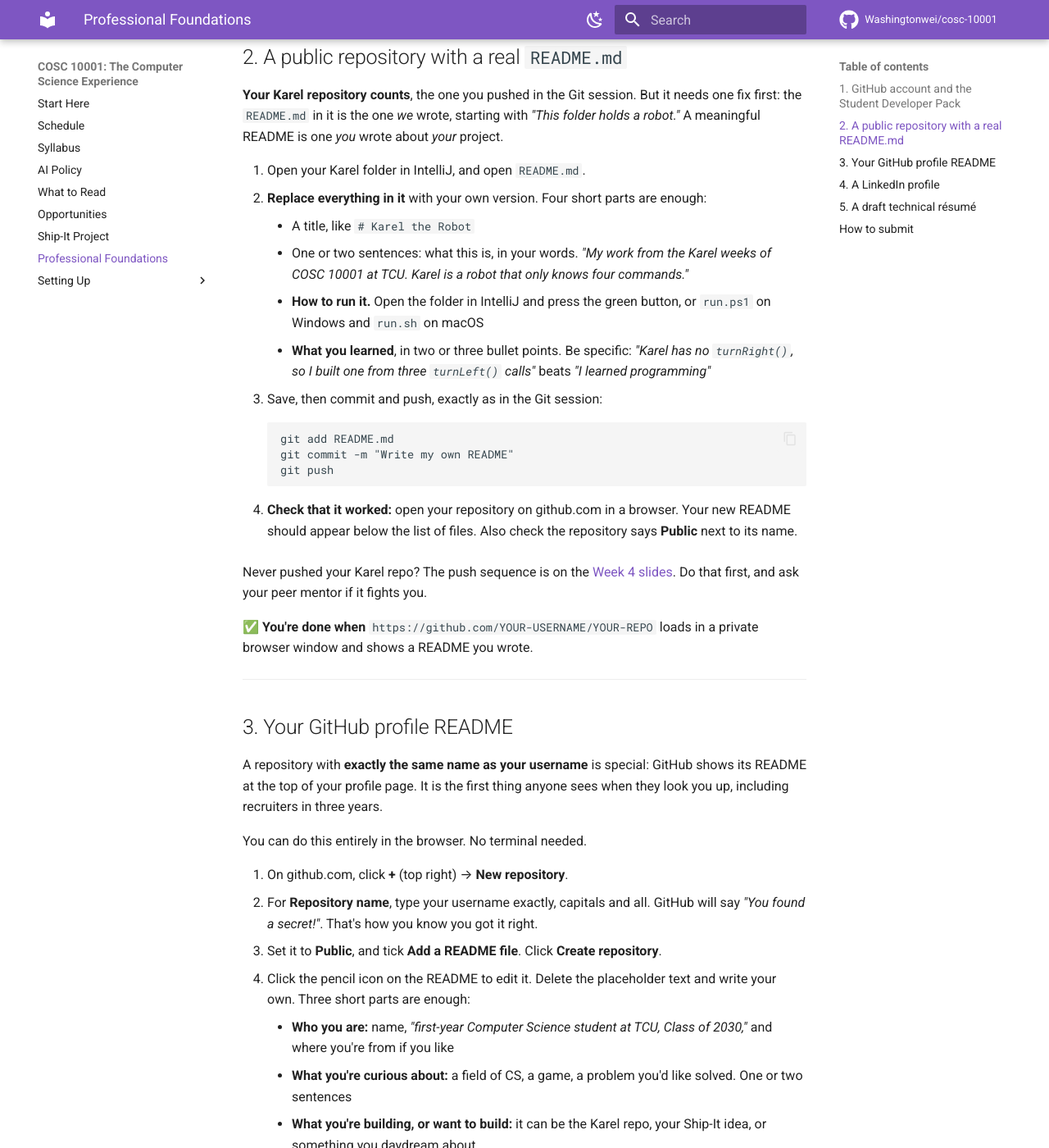
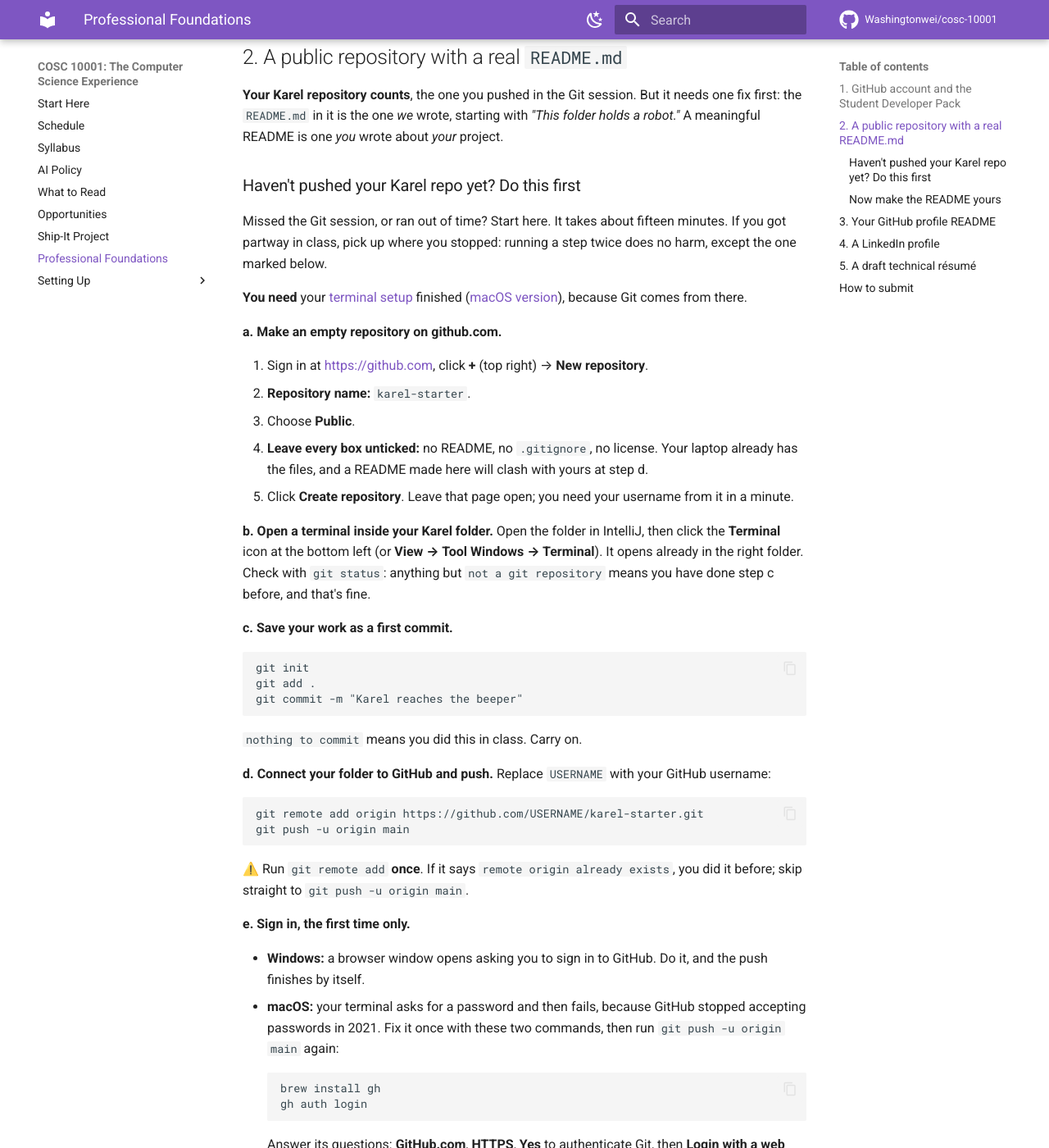
Before and after one commit to Washingtonwei/cosc-10001, an MkDocs documentation site: the page built from docs/professional-foundations.md, in a window 1280 px wide and 1400 px high, scrolled down 878 px. Shown: the whole window at 82% size. Built offline with MkDocs 1.6.1 and Material for MkDocs 9.7.7, drawn with Linux system fonts in a browser that asks for light colours; comment, search, counter and statistics services are not loaded; some of the changed text lies outside the part shown.

Commit message:
Professional Foundations: how to create and push the Karel repo
A student pointed out the page never said how to make the repository
on github.com or push to it; the Week 4 slide compresses that into a
comment. Adds the full sequence, first-push sign-in for Windows and
macOS, and fixes for the three errors students are likely to hit.

Co-Authored-By: Claude Opus 5.5 <noreply@anthropic.com>

````diff
--- a/docs/professional-foundations.md
+++ b/docs/professional-foundations.md
@@ -25,6 +25,63 @@ You probably did this in the first week. If you did, and the Pack shows as appro
 
 **Your Karel repository counts**, the one you pushed in the Git session. But it needs one fix first: the `README.md` in it is the one *we* wrote, starting with *"This folder holds a robot."* A meaningful README is one *you* wrote about *your* project.
 
+### Haven't pushed your Karel repo yet? Do this first
+
+Missed the Git session, or ran out of time? Start here. It takes about fifteen minutes. If you got partway in class, pick up where you stopped: running a step twice does no harm, except the one marked below.
+
+**You need** your [terminal setup](setup-windows.md) finished ([macOS version](setup-macos.md)), because Git comes from there.
+
+**a. Make an empty repository on github.com.**
+
+1. Sign in at <https://github.com>, click **+** (top right) → **New repository**.
+2. **Repository name:** `karel-starter`.
+3. Choose **Public**.
+4. **Leave every box unticked:** no README, no `.gitignore`, no license. Your laptop already has the files, and a README made here will clash with yours at step d.
+5. Click **Create repository**. Leave that page open; you need your username from it in a minute.
+
+**b. Open a terminal inside your Karel folder.** Open the folder in IntelliJ, then click the **Terminal** icon at the bottom left (or **View → Tool Windows → Terminal**). It opens already in the right folder. Check with `git status`: anything but `not a git repository` means you have done step c before, and that's fine.
+
+**c. Save your work as a first commit.**
+
+```
+git init
+git add .
+git commit -m "Karel reaches the beeper"
+```
+
+`nothing to commit` means you did this in class. Carry on.
+
+**d. Connect your folder to GitHub and push.** Replace `USERNAME` with your GitHub username:
+
+```
+git remote add origin https://github.com/USERNAME/karel-starter.git
+git push -u origin main
+```
+
+⚠️ Run `git remote add` **once**. If it says `remote origin already exists`, you did it before; skip straight to `git push -u origin main`.
+
+**e. Sign in, the first time only.**
+
+- **Windows:** a browser window opens asking you to sign in to GitHub. Do it, and the push finishes by itself.
+- **macOS:** your terminal asks for a password and then fails, because GitHub stopped accepting passwords in 2021. Fix it once with these two commands, then run `git push -u origin main` again:
+
+    ```
+    brew install gh
+    gh auth login
+    ```
+
+    Answer its questions: **GitHub.com**, **HTTPS**, **Yes** to authenticate Git, then **Login with a web browser**. It shows a code; paste it into the page it opens.
+
+**f. Check that it worked.** Refresh your repository page on github.com. Your files should be there instead of the empty-repository instructions. From now on, sending changes up is always the same three steps: `git add`, `git commit`, `git push`.
+
+**If it fights you:**
+
+- `rejected ... (fetch first)`: you ticked *Add a README* in step a. Easiest fix: on github.com, **Settings** → scroll to the bottom → **Delete this repository**, then do step a again with every box unticked. Then `git push -u origin main`.
+- `src refspec main does not match any`: if `git commit` in step c printed an error, fix that first. Otherwise your branch is called `master`, because the `init.defaultBranch main` line from the terminal setup was skipped. Run `git branch -M main`, then push again.
+- Anything else: copy the exact error and send it to your peer mentor, with which step you were on.
+
+### Now make the README yours
+
 1. Open your Karel folder in IntelliJ, and open `README.md`.
 2. **Replace everything in it** with your own version. Four short parts are enough:
     - A title, like `# Karel the Robot`
@@ -40,8 +97,6 @@ You probably did this in the first week. If you did, and the Pack shows as appro
     ```
 
 4. **Check that it worked:** open your repository on github.com in a browser. Your new README should appear below the list of files. Also check the repository says **Public** next to its name.
-
-Never pushed your Karel repo? The push sequence is on the [Week 4 slides](week-04-slides.html). Do that first, and ask your peer mentor if it fights you.
 
 ✅ **You're done when** `https://github.com/YOUR-USERNAME/YOUR-REPO` loads in a private browser window and shows a README you wrote.
 
````
